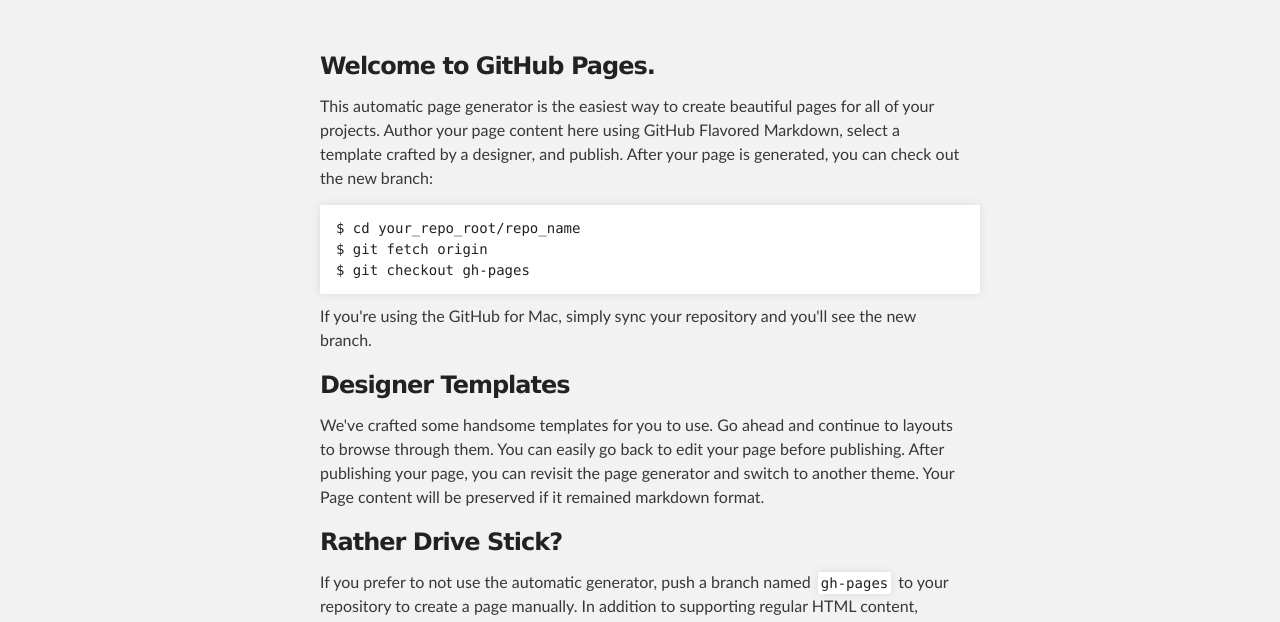
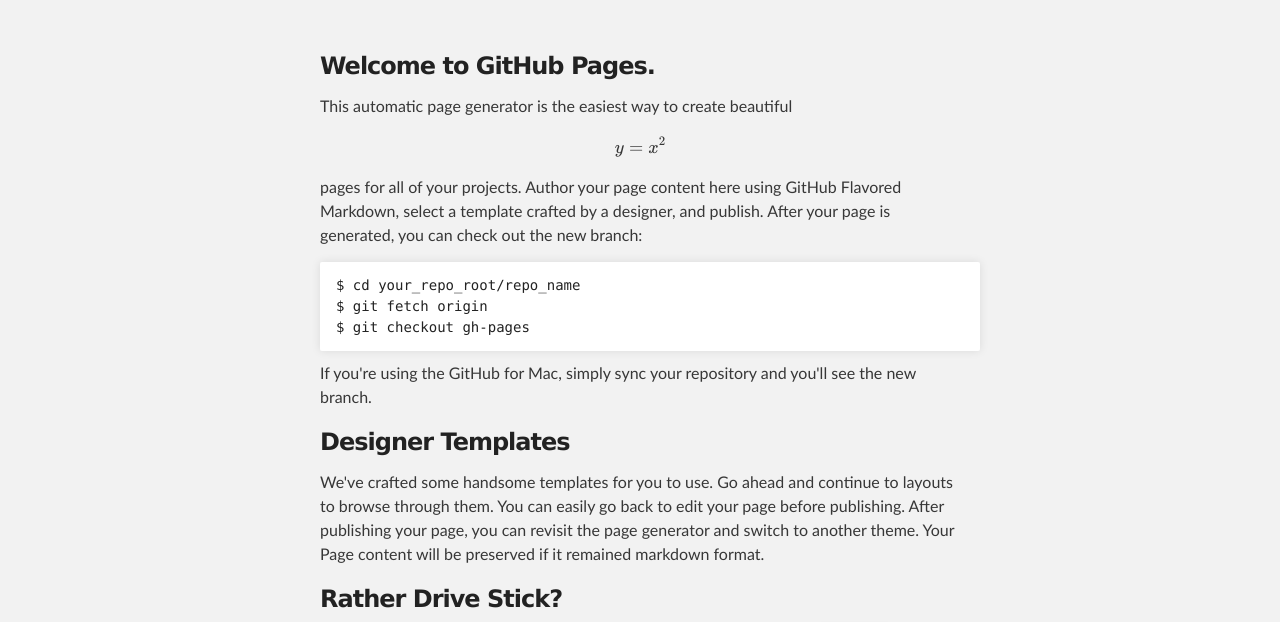
Before and after one commit to hashaa/hashaa.github.io, a plain HTML site: page index.html in a window 1280 px wide. Shown: the part 176-798 px from the top of the page. Drawn offline with nearby package versions, Linux system fonts and the light colour scheme; some packages are replaced by stand-ins of ours.

Commit message:
Update index.html

```diff
--- a/index.html
+++ b/index.html
@@ -33,7 +33,7 @@
         <h3>
 <a name="welcome-to-github-pages" class="anchor" href="#welcome-to-github-pages"><span class="octicon octicon-link"></span></a>Welcome to GitHub Pages.</h3>
 
-<p>This automatic page generator is the easiest way to create beautiful pages for all of your projects. Author your page content here using GitHub Flavored Markdown, select a template crafted by a designer, and publish. After your page is generated, you can check out the new branch:</p>
+<p>This automatic page generator is the easiest way to create beautiful $$y=x^2$$ pages for all of your projects. Author your page content here using GitHub Flavored Markdown, select a template crafted by a designer, and publish. After your page is generated, you can check out the new branch:</p>
 
 <pre><code>$ cd your_repo_root/repo_name
 $ git fetch origin
```
